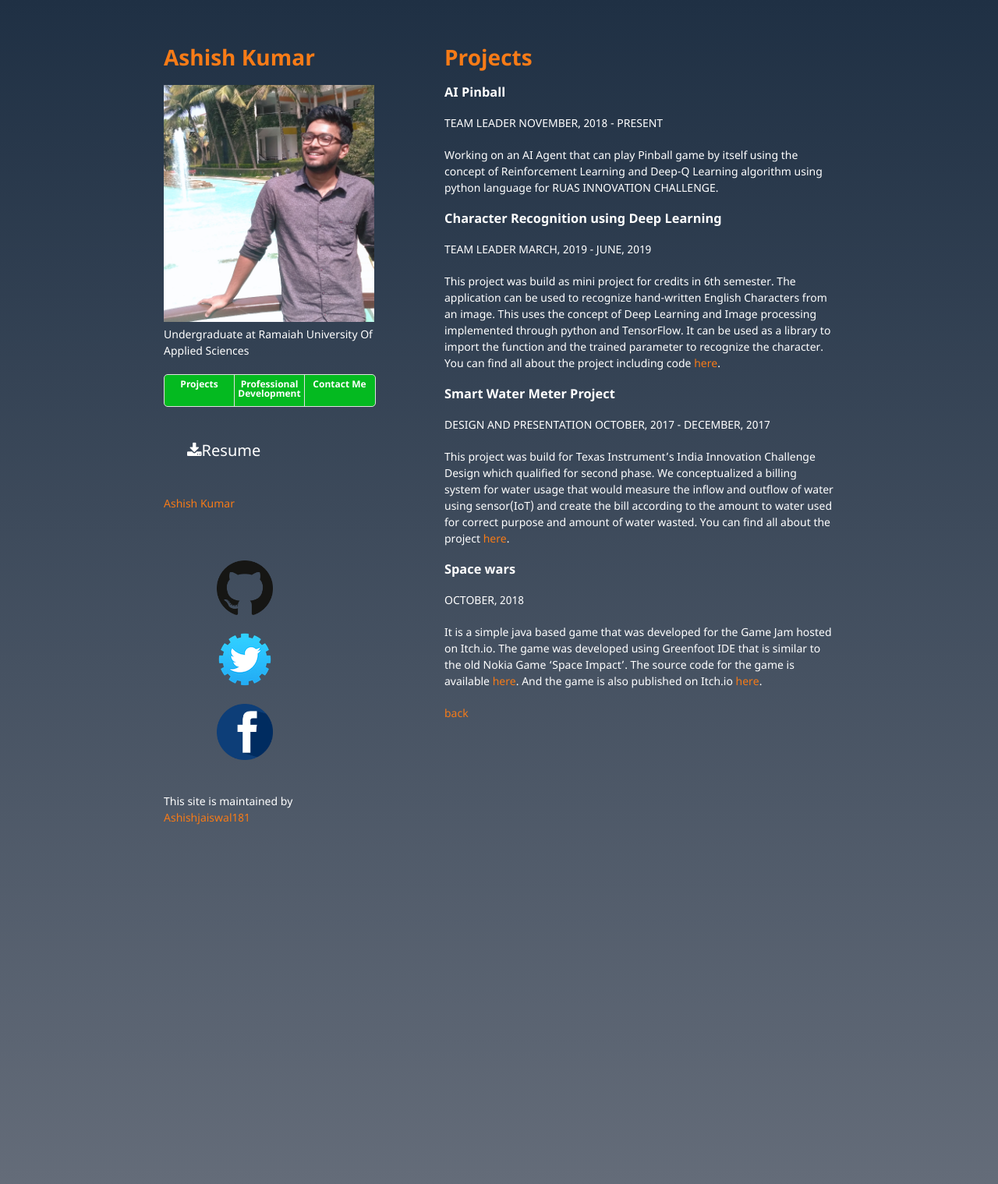
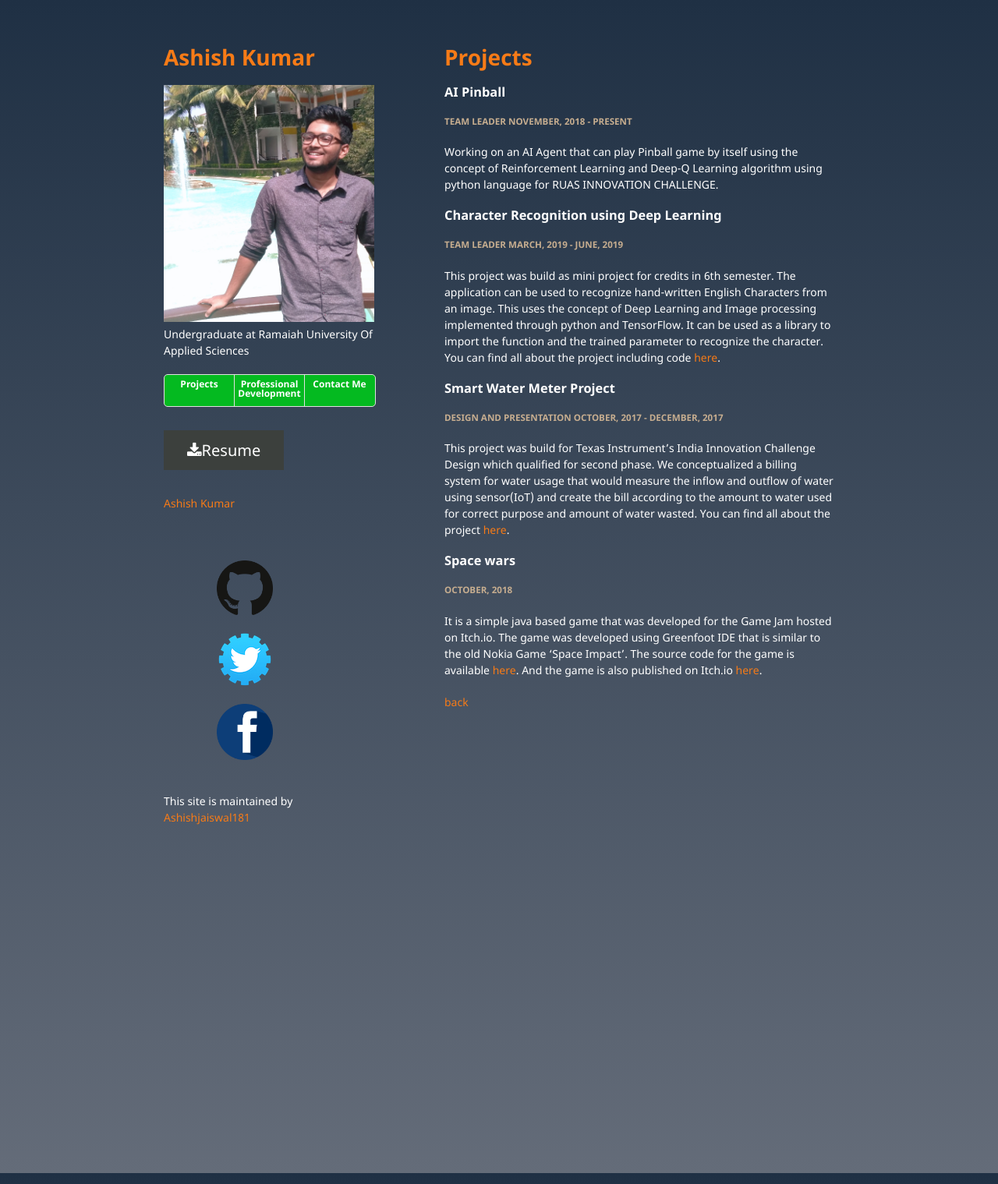
Before and after one commit to Ashishjaiswal181/Ashishjaiswal181.github.io, a Jekyll site: the page built from Project.md, in a window 1280 px wide. Shown: the whole page at 78% size. Built offline with Jekyll 4.4.1, drawn with Linux system fonts in a browser that asks for light colours; comment, search, counter and statistics services are not loaded; our own code applies the rules of GitHub Pages for plain Markdown files.

Commit message:
Color modifications 4

```diff
--- a/Project.md
+++ b/Project.md
@@ -6,26 +6,26 @@
 
 ### AI Pinball
 
-TEAM LEADER NOVEMBER, 2018 - PRESENT
+##### TEAM LEADER NOVEMBER, 2018 - PRESENT
 
 Working on an AI Agent that can play Pinball game by itself using the concept of Reinforcement Learning and Deep-Q Learning algorithm using python language for RUAS INNOVATION CHALLENGE.
 
 ### Character Recognition using Deep Learning
 
-TEAM LEADER MARCH, 2019 - JUNE, 2019
+##### TEAM LEADER MARCH, 2019 - JUNE, 2019
 
 This project was build as mini project for credits in 6th semester. The application can be used to recognize hand-written English Characters from an image. This uses the concept of Deep Learning and Image processing implemented through python and TensorFlow. It can be used as a library to import the function and the trained parameter to recognize the character. You can find all about the project including code [here](https://github.com/Ashishjaiswal181/Character_recognition).
 
 ### Smart Water Meter Project
 
-DESIGN AND PRESENTATION OCTOBER, 2017 - DECEMBER, 2017
+##### DESIGN AND PRESENTATION OCTOBER, 2017 - DECEMBER, 2017
 
 This project was build for Texas Instrument's India Innovation Challenge Design which qualified for second phase.
 We conceptualized a billing system for water usage that would measure the inflow and outflow of water using sensor(IoT) and create the bill according to the amount to water used for correct purpose and amount of water wasted. You can find all about the project [here](https://github.com/Ashishjaiswal181/Smart_Water_Meter_Project).
 
 ### Space wars
 
-OCTOBER, 2018
+##### OCTOBER, 2018
 
 It is a simple java based game that was developed for the Game Jam hosted on Itch.io. The game was developed using Greenfoot IDE that is
 similar to the old Nokia Game 'Space Impact'. The source code for the game is available [here](https://github.com/Ashishjaiswal181/Space_wars). And the game is also published on Itch.io [here](https://ashish-kumar.itch.io/space-wars).
--- a/_sass/jekyll-theme-minimal.scss
+++ b/_sass/jekyll-theme-minimal.scss
@@ -11,9 +11,10 @@
 }
 
 .button {
-    background-color: #3c403d#3c403d;
+    background-color: #3c403d;
     border: none;
     color: white;
+    align-self: center;
     padding: 12px 30px;
     font-size: 20px;
     width: 270px;
@@ -60,6 +61,11 @@
     color: #ffffff;
 }
 
+h5{
+    color: #C6AD8F;
+}
+h4 {
+color: #F4ABAA}
 .links {
     color:  #f77b17;
     display: block;
```
Also changed, not shown: Contact.md (+1 -1 lines), personaldevelopment.md (+2 -2 lines).
